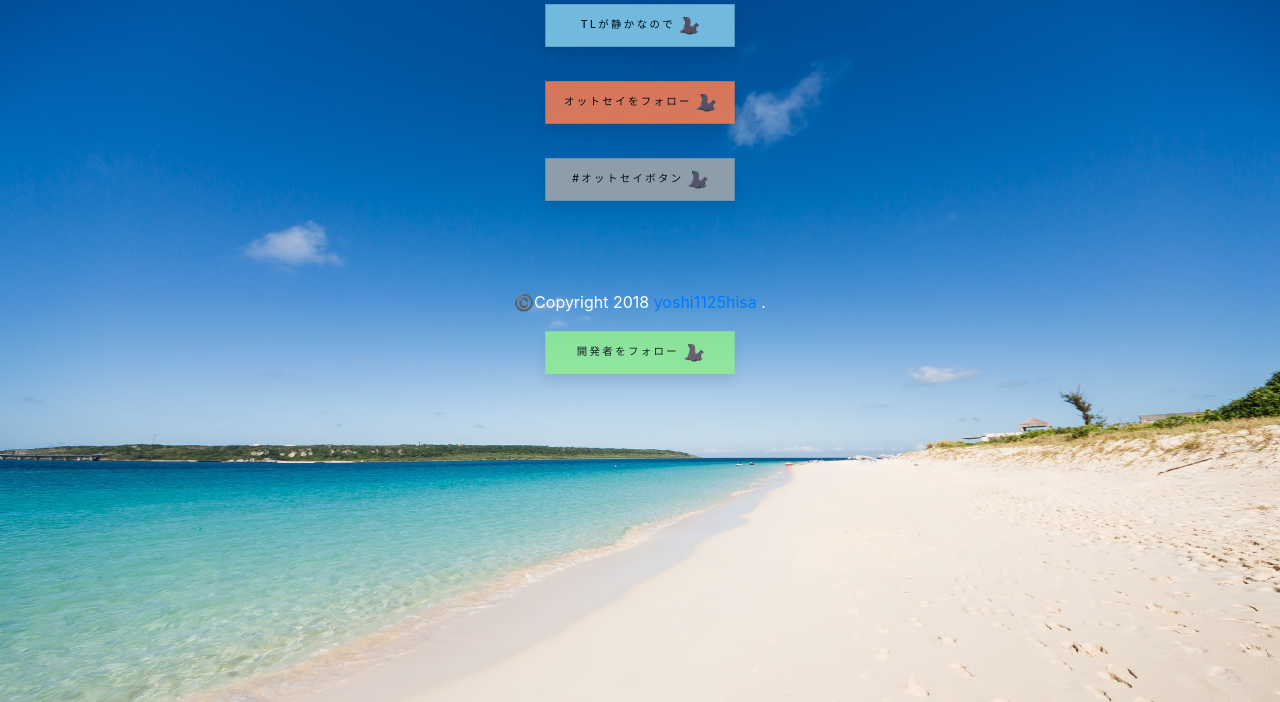
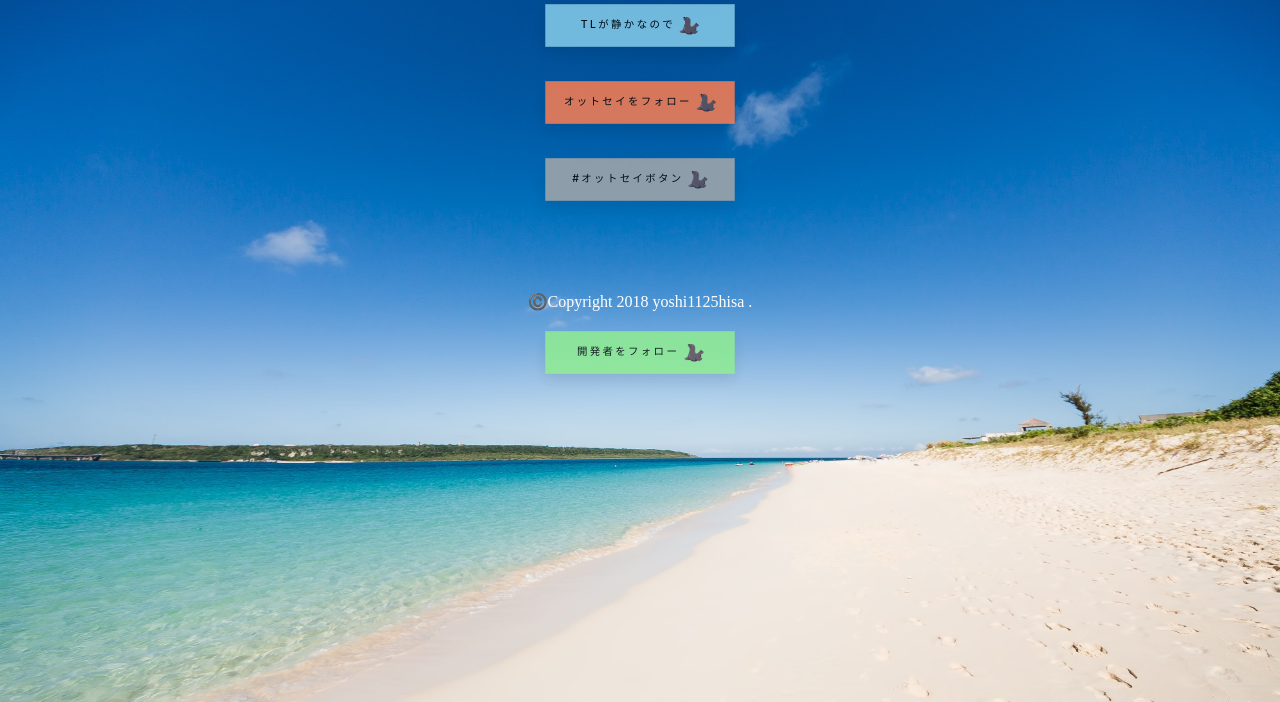
Before and after one commit to yoshi-practice/ottosei-tweet-button, a plain HTML site: page index.html in a window 1280 px wide. Shown: the part 98-800 px from the top of the page. Drawn offline with nearby package versions, Linux system fonts and the light colour scheme; a web font is replaced by a local one.

Commit message:
Adjusted Google font and overall layout.

```diff
--- a/index.html
+++ b/index.html
@@ -22,6 +22,7 @@
 
     <link rel="icon" type="image/png" href="ottosei.png">
     <link rel="stylesheet" type="text/css" href="style.css">
+    <link href="https://fonts.googleapis.com/earlyaccess/mplus1p.css" rel="stylesheet">
 
 
     <title>オットセイしたいときに押すボタン。</title>
@@ -40,17 +41,15 @@
 <body>
 
     <div class="text-center m-5">
-        <h4 style="color: white;">オットセイしたいときに<span class="break"></span>押すボタン。</h4>
+        <h4 style="color: white; font-family: 'Mplus 1p';">オットセイしたいときに<span class="break"></span>押すボタン。</h4>
 
         <button onclick="window.open('https://twitter.com/intent/tweet?url=https://yoshi1125hisa.github.io/OttoseiButton/&text=TLが静かなのでオットセイの真似します おうおうおうおうおうおうwwwwwwww パァンパァン(尻を叩く音)おうおおうおうおうおうおうおうｗｗｗｗｗパァンッパァンッ(ヒレを叩く音) おうおうおうおうおうおうwwww')" type="button" id="object" class="slideUp pulse tweet-button m-3">TLが静かなので <img src="ottosei.png" width="20"></button><br>
         <button onclick="window.open('https://twitter.com/fur_seal_bot')" type="button" id="object" class="slideUp pulse ottoseifollow-button m-3">オットセイをフォロー <img src="ottosei.png" width="20"></button>
         <br><button onclick="window.open('https://twitter.com/search?f=tweets&q=%23%E3%82%AA%E3%83%83%E3%83%88%E3%82%BB%E3%82%A4%E3%83%9C%E3%82%BF%E3%83%B3&src=typd')" type="button" id="object" class="slideUp pulse ottoseisearch-button m-3">#オットセイボタン <img src="ottosei.png" width="20"></button>
         <div class="push"></div>
     </div><br>
-    <footer style="color: white;">
-        ©️Copyright 2018
-        <!--img src="2001.png" width="40" height="40"-->
-        <a href="" target="_blank">yoshi1125hisa</a> .<br>
+    <footer style="color: white;   font-family: 'Mplus 1p';">
+        ©️Copyright 2018 yoshi1125hisa .<br>
         <button onclick="window.open('https://twitter.com/yoshi1125hisa')" type="button" id="object" class="slideUp pulse devfollow-button m-3">開発者をフォロー <img src="ottosei.png" width="20"></button>
     </footer>
 
--- a/style.css
+++ b/style.css
@@ -1,3 +1,5 @@
+@import url(https://fonts.googleapis.com/earlyaccess/mplus1p.css);
+
 body {
     background-image: url(sea.jpg);
     background-size: cover;
@@ -127,6 +129,7 @@ footer {
 }
 
 .h4 {
+    font-family: 'Mplus 1p';
     color: white;
 }
 
```
